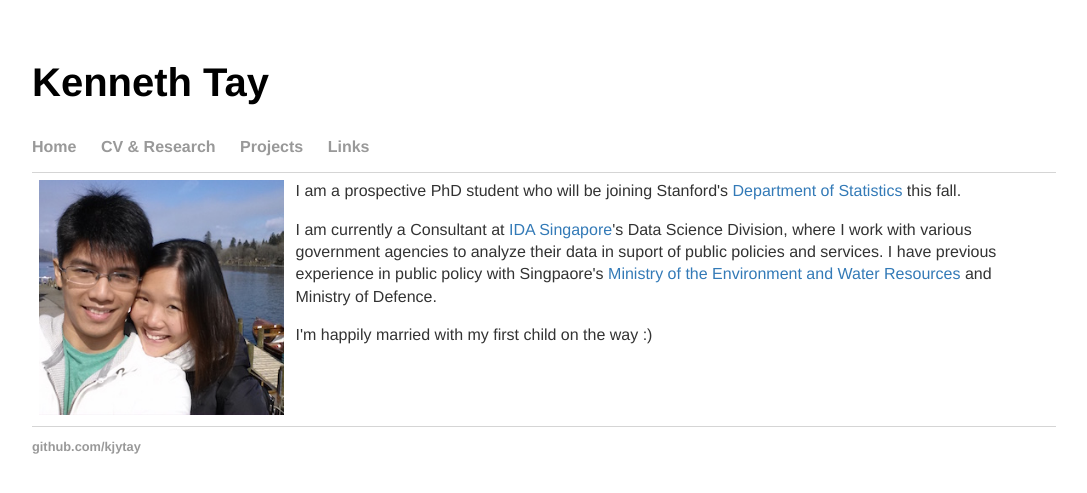
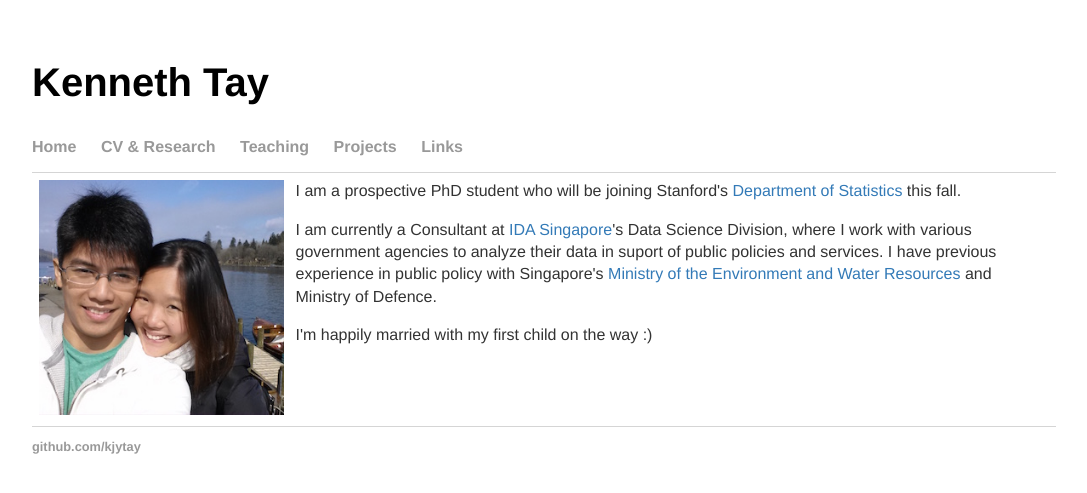
Before and after one commit to kjytay/kjytay.github.io, a Jekyll site: the page built from index.html, in a window 1280 px wide. Shown: the top 493 px of the page, without its empty margins (96-1183 px from the left). Built offline with Jekyll 4.4.1, drawn with Linux system fonts in a browser that asks for light colours.

Commit message:
Added teaching section.

```diff
--- a/_layouts/default.html
+++ b/_layouts/default.html
@@ -11,6 +11,7 @@
 	    <ul>
 	      <li><a href="/">Home</a></li>
 	      <li><a href="/cv">CV & Research</a></li>
+				<li><a href="/teaching">Teaching</a></li>
 	      <li><a href="/projects">Projects</a></li>
 	      <li><a href="/links">Links</a></li>
 	    </ul>
--- a/index.html
+++ b/index.html
@@ -13,7 +13,7 @@
     <td>
       <div id="blurb">
 	<p>I am a prospective PhD student who will be joining Stanford's <a target="_blank" href="https://statistics.stanford.edu/">Department of Statistics</a> this fall.</p>
-	<p>I am currently a Consultant at <a target="_blank" href="https://www.ida.gov.sg/">IDA Singapore</a>'s Data Science Division, where I work with various government agencies to analyze their data in suport of public policies and services. I have previous experience in public policy with Singpaore's <a target="_blank" href="http://www.mewr.gov.sg/">Ministry of the Environment and Water Resources</a> and Ministry of Defence.</p>
+	<p>I am currently a Consultant at <a target="_blank" href="https://www.ida.gov.sg/">IDA Singapore</a>'s Data Science Division, where I work with various government agencies to analyze their data in suport of public policies and services. I have previous experience in public policy with Singapore's <a target="_blank" href="http://www.mewr.gov.sg/">Ministry of the Environment and Water Resources</a> and Ministry of Defence.</p>
 	<p>I'm happily married with my first child on the way :)</p>
       </div><!-- /.blurb -->
     </td>
```
Also changed, not shown: teaching/index.html (added, +13 -0 lines).
